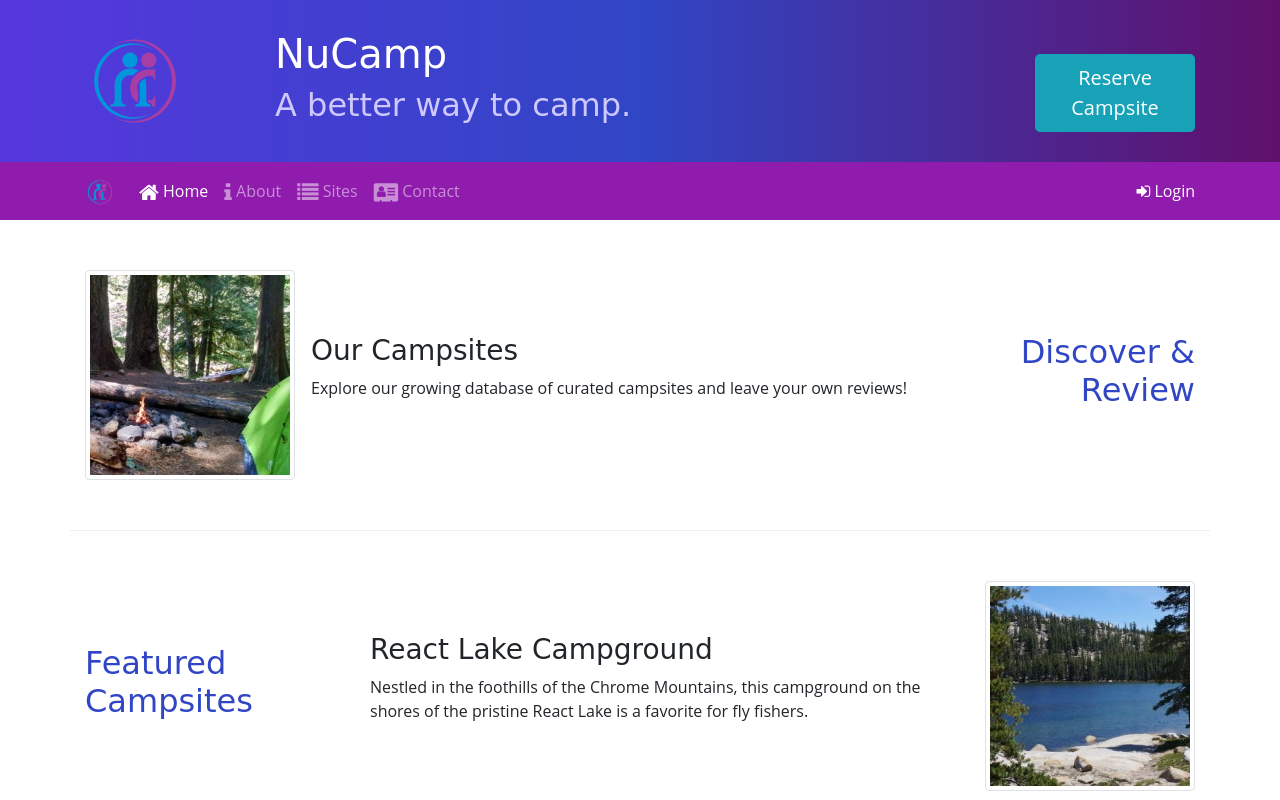
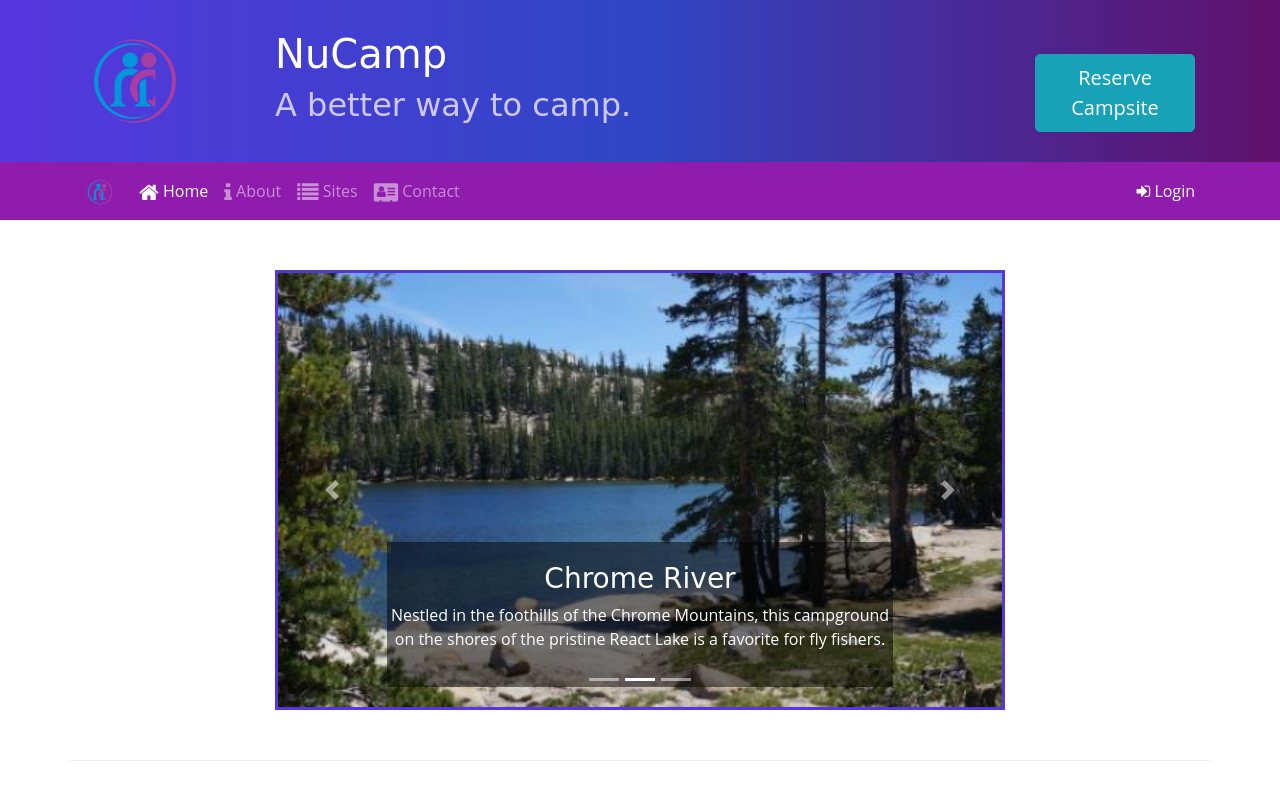
Before and after one commit to pkunzipula/NuCampBootstrap, a website: page index.html in a window 1280 px wide. Both pictures are taken after a click on the link 100 px from the left and 191 px from the top of the page. Shown: the top 800 px of the page. Drawn offline with nearby package versions, Linux system fonts and the light colour scheme.

Commit message:
Modals and Carousels

```diff
--- /dev/null
+++ b/css/some.js
@@ -0,0 +1,6 @@
+const soManyFlavors = document.querySelectorAll("input[name='iceCreamFlavor']");
+soManyFlavors.forEach(flavor => {
+  flavor.addEventListener("click", function(e) {
+    console.log(e.target.value, e.target.checked);
+  });
+});
--- a/css/style.css
+++ b/css/style.css
@@ -37,3 +37,11 @@
 .navbar {
   background-color: #901cad;
 }
+
+.carousel-caption {
+  background-color: rgba(0, 0, 0, 0.5);
+}
+
+.carousel {
+  border: solid #5637dd;
+}
--- a/index.html
+++ b/index.html
@@ -164,6 +164,82 @@
     </div>
 
     <div class="container">
+      <div class="row row-content">
+        <div class="col-md-8 mx-auto">
+          <div class="carousel slide" id="homeCarousel" data-ride="carousel">
+            <ol class="carousel-indicators">
+              <li
+                data-target="#homeCarousel"
+                data-slide-to="0"
+                class="active"
+              ></li>
+              <li data-target="#homeCarousel" data-slide-to="1"></li>
+              <li data-target="#homeCarousel" data-slide-to="2"></li>
+            </ol>
+            <div class="carousel-inner">
+              <div class="carousel-item active">
+                <img
+                  src="img/breadcrumb-trail.jpg"
+                  alt="Breadcrumb Trail Campground"
+                  class="d-block w-100"
+                />
+                <div class="carousel-caption">
+                  <h3>Breadcrumb Trail Campground</h3>
+                  <p class="d-none d-sm-block">
+                    Let Nucamp be your guide to this off-the-beaten-path,
+                    hike-in-only campground.
+                  </p>
+                </div>
+              </div>
+              <div class="carousel-item">
+                <img
+                  src="img/react-lake.jpg"
+                  alt="React Lake"
+                  class="d-block w-100"
+                />
+                <div class="carousel-caption">
+                  <h3>Chrome River</h3>
+                  <p class="d-none d-sm-block">
+                    Nestled in the foothills of the Chrome Mountains, this
+                    campground on the shores of the pristine React Lake is a
+                    favorite for fly fishers.
+                  </p>
+                </div>
+              </div>
+              <div class="carousel-item">
+                <img
+                  src="img/chrome-river.jpg"
+                  alt="Chrome River"
+                  class="d-block w-100"
+                />
+                <div class="carousel-caption">
+                  <h3>Chrome River</h3>
+                  <p class="d-none d-sm-block">
+                    Spend a few sunny days and starry nights beneath a canopy of
+                    old-growth firs at this enchanting spot by the Chrome River.
+                  </p>
+                </div>
+              </div>
+            </div>
+            <a
+              href="#homeCarousel"
+              role="button"
+              data-slide-to="prev"
+              class="carousel-control-prev"
+              ><span class="carousel-control-prev-icon"> </span
+              ><span class="sr-only">Previous</span></a
+            >
+            <a
+              href="#homeCarousel"
+              role="button"
+              data-slide-to="next"
+              class="carousel-control-next"
+              ><span class="carousel-control-next-icon"> </span>
+              <span class="sr-only">Next</span></a
+            >
+          </div>
+        </div>
+      </div>
       <div class="row row-content align-items-center">
         <div class="col-sm-4 order-sm-last col-md-3">
           <h2 class="text-sm-right">Discover & Review</h2>
```
